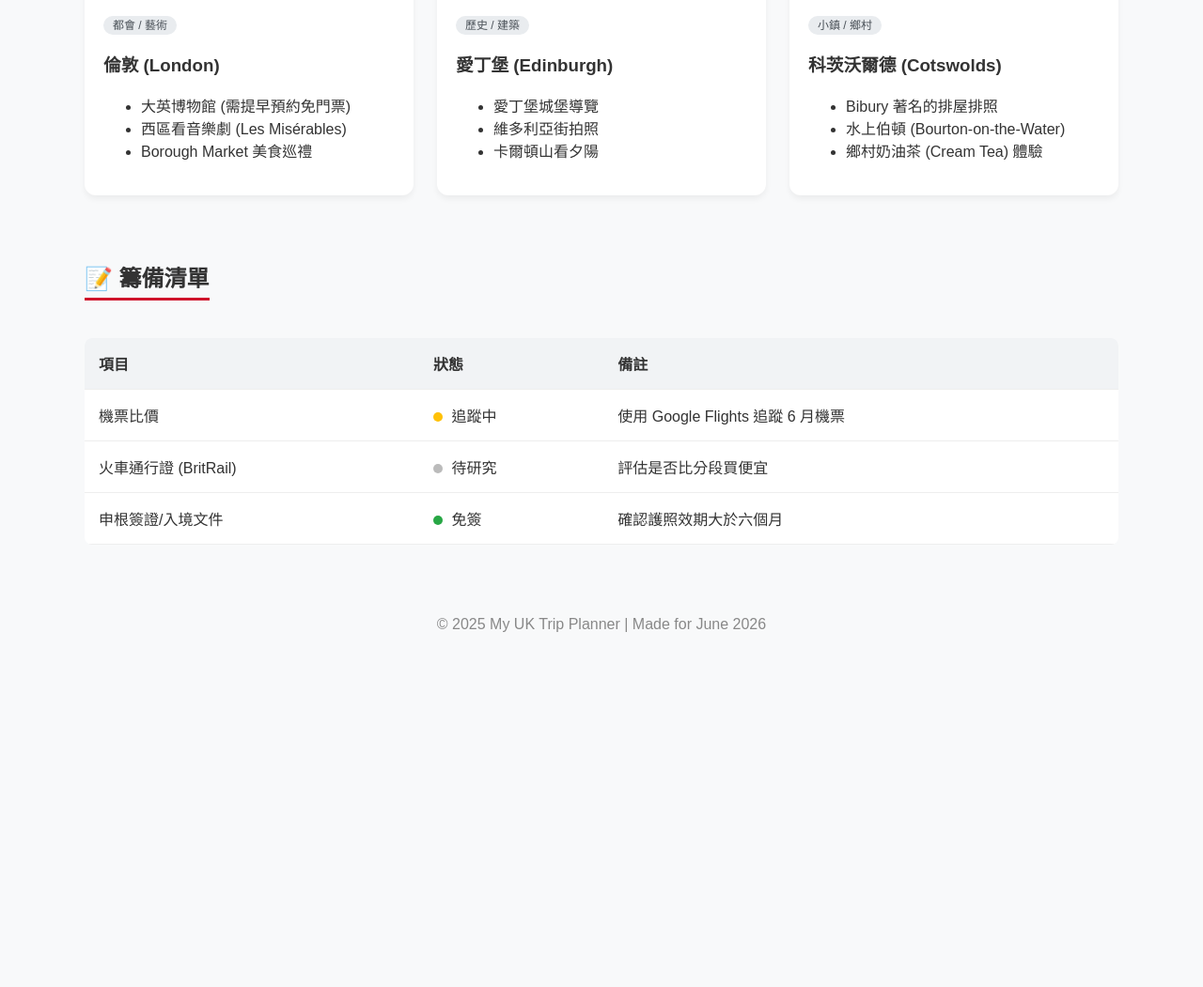
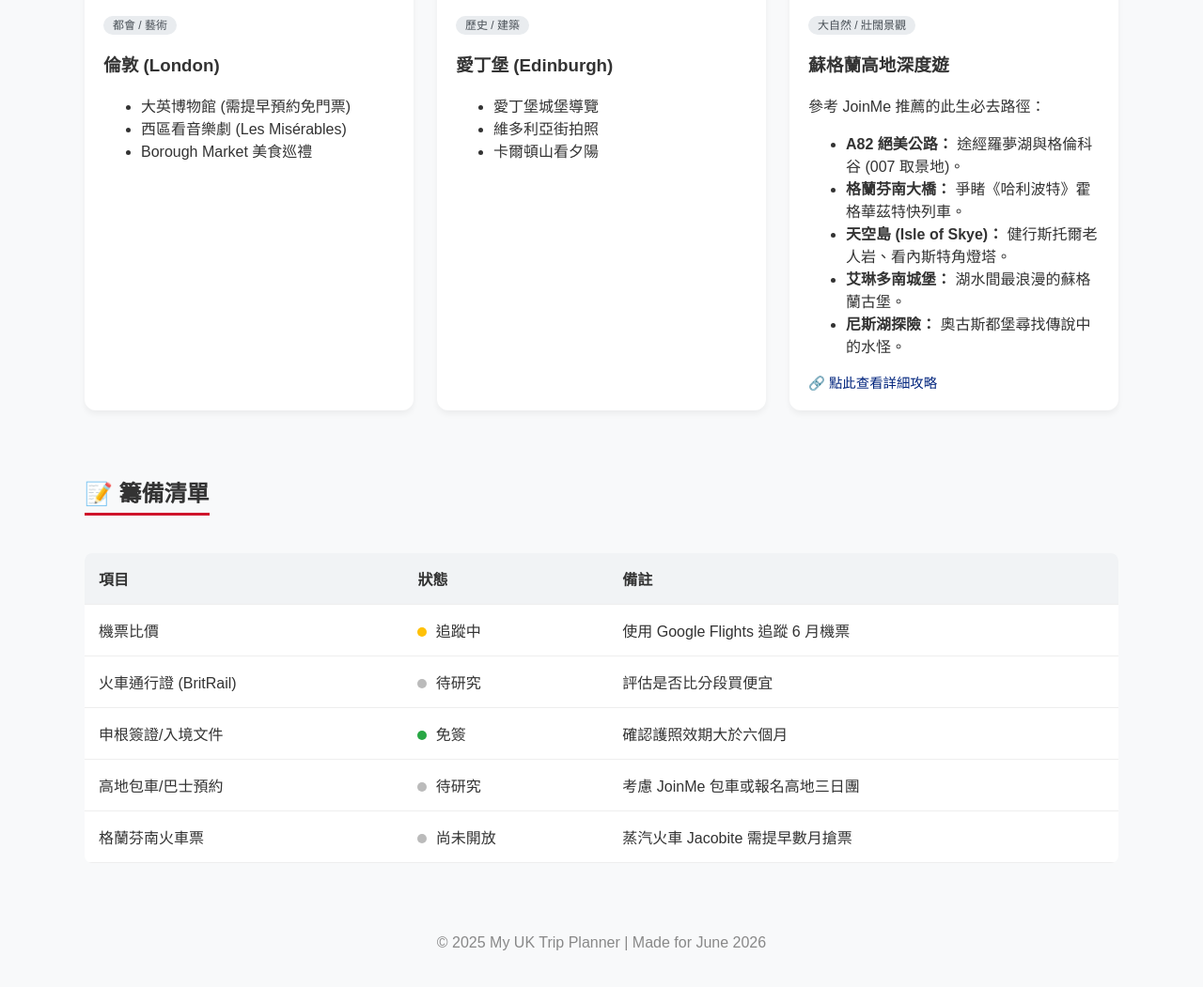
Before and after one commit to ShianShe/uk-trip-2026, a plain HTML site: page index.html in a window 1280 px wide. Shown: the part 737-1788 px from the top of the page at 94% size. Before the commit the page ends 1467 px from the top, so only its background shows below. Drawn offline with Linux system fonts and the light colour scheme.

Commit message:
update: journey

```diff
--- a/index.html
+++ b/index.html
@@ -55,22 +55,25 @@
                         </ul>
                     </div>
                 </article>
-
                 <article class="card">
                     <div class="card-img"
-                        style="background-image: url('https://images.unsplash.com/photo-1470071459604-3b5ec3a7fe05?auto=format&fit=crop&w=500&q=60');">
+                        style="background-image: url('https://images.unsplash.com/photo-1520106212299-d99c443e4568?auto=format&fit=crop&w=500&q=60');">
                     </div>
                     <div class="card-content">
-                        <span class="tag">小鎮 / 鄉村</span>
-                        <h3>科茨沃爾德 (Cotswolds)</h3>
+                        <span class="tag">大自然 / 壯闊景觀</span>
+                        <h3>蘇格蘭高地深度遊</h3>
+                        <p>參考 JoinMe 推薦的此生必去路徑：</p>
                         <ul>
-                            <li>Bibury 著名的排屋排照</li>
-                            <li>水上伯頓 (Bourton-on-the-Water)</li>
-                            <li>鄉村奶油茶 (Cream Tea) 體驗</li>
+                            <li><strong>A82 絕美公路：</strong> 途經羅夢湖與格倫科谷 (007 取景地)。</li>
+                            <li><strong>格蘭芬南大橋：</strong> 爭睹《哈利波特》霍格華茲特快列車。</li>
+                            <li><strong>天空島 (Isle of Skye)：</strong> 健行斯托爾老人岩、看內斯特角燈塔。</li>
+                            <li><strong>艾琳多南城堡：</strong> 湖水間最浪漫的蘇格蘭古堡。</li>
+                            <li><strong>尼斯湖探險：</strong> 奧古斯都堡尋找傳說中的水怪。</li>
                         </ul>
+                        <a href="https://joinme-travel.com/highland-scotland/" target="_blank"
+                            style="color: var(--uk-blue); font-size: 0.9rem; text-decoration: none;">🔗 點此查看詳細攻略</a>
                     </div>
                 </article>
-
             </div>
         </section>
 
@@ -99,6 +102,16 @@
                         <td>申根簽證/入境文件</td>
                         <td><span class="status-dot" style="background-color: #28a745;"></span> 免簽</td>
                         <td>確認護照效期大於六個月</td>
+                    </tr>
+                    <tr>
+                        <td>高地包車/巴士預約</td>
+                        <td><span class="status-dot"></span> 待研究</td>
+                        <td>考慮 JoinMe 包車或報名高地三日團</td>
+                    </tr>
+                    <tr>
+                        <td>格蘭芬南火車票</td>
+                        <td><span class="status-dot"></span> 尚未開放</td>
+                        <td>蒸汽火車 Jacobite 需提早數月搶票</td>
                     </tr>
                 </tbody>
             </table>
```
